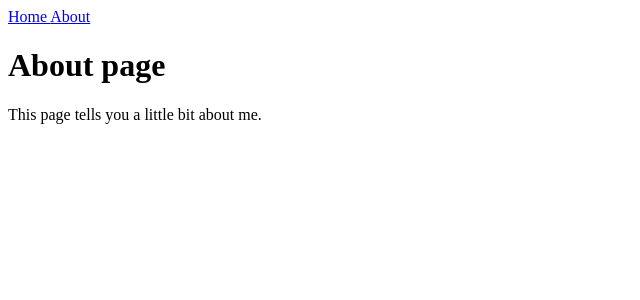
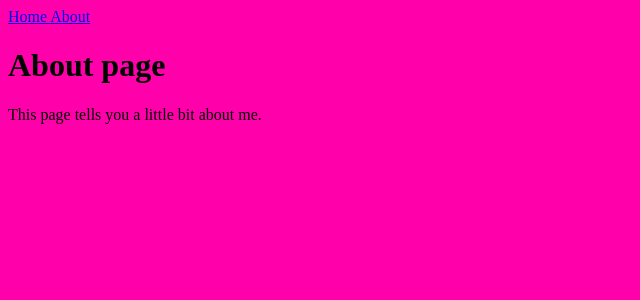
Before and after one commit to ledlightjungledStefan/Osterei, a Jekyll site: the page built from about.md, in a window 1280 px wide. Shown: the top 300 px of the page, without its empty margins (0-640 px from the left). Built offline with Jekyll 4.4.1, drawn with Linux system fonts in a browser that asks for light colours; our own code applies the rules of GitHub Pages for plain Markdown files.

Commit message:
Update styles.scss

```diff
--- a/assets/css/styles.scss
+++ b/assets/css/styles.scss
@@ -1 +1,3 @@
-@import "base";
+---
+---
+@import "main";
```
